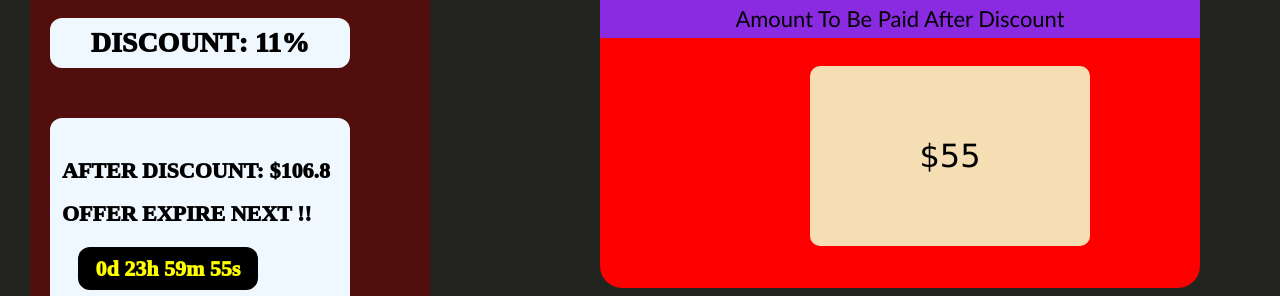
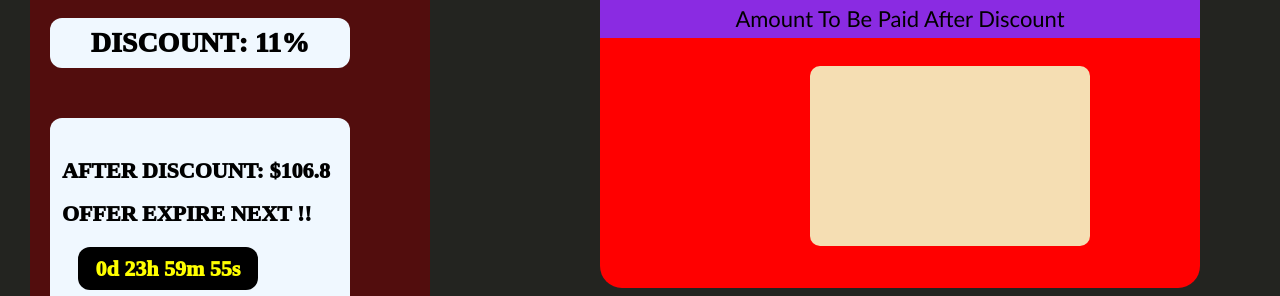
Before and after one commit to itshr12/firstjshotel, a plain HTML site: page index.html in a window 1280 px wide. Shown: the part 172-468 px from the top of the page. Drawn offline with Linux system fonts and the light colour scheme.

Commit message:
Update index.html

```diff
--- a/index.html
+++ b/index.html
@@ -12,7 +12,7 @@
                     <label>Room To Be Booked => <input id="b2" type="number"><button id="btn" onclick="sol()">Submit</button> </label>
                 </div>
                 <div id="b4">Amount To Be Paid After Discount </div>
-                <div id="b5">$55</div>
+                <div id="b5"></div>
             </div>
             <div id="ab">
                 <div id="lo">HOTEL <span id="x1"> : AMAN </span></div>
```
